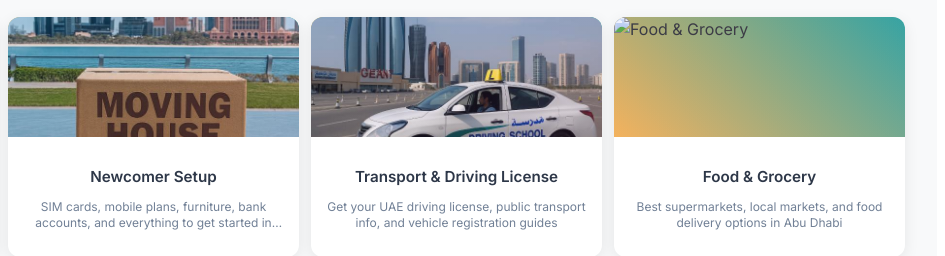
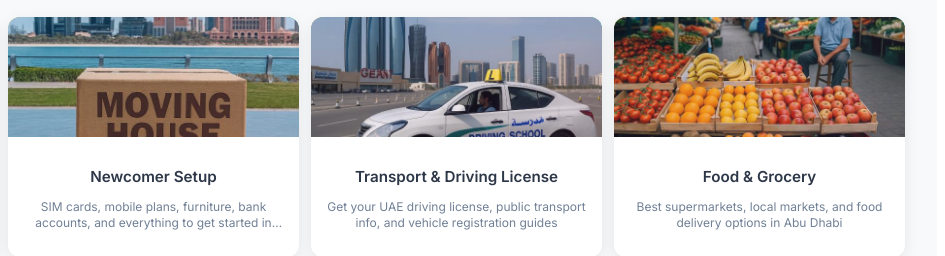
Before and after one commit to tayseermbabiker/New-in-Abu-Dabi, a plain HTML site: page index.html in a window 1280 px wide. Shown: the part 459-715 px from the top of the page, 335-1280 px from the left. Drawn offline with Linux system fonts and the light colour scheme.

Commit message:
Fix grocery image reference - update to grocery.jpg

```diff
--- a/index.html
+++ b/index.html
@@ -626,7 +626,7 @@
 
             <a href="food-groceries.html" class="category-card">
                 <div class="card-image">
-                    <img src="grocery (1).jpg" alt="Food & Grocery" loading="lazy">
+                    <img src="grocery.jpg" alt="Food & Grocery" loading="lazy">
                 </div>
                 <div class="card-content">
                     <h3 class="card-title" data-en="Food & Grocery" data-ar="الطعام والبقالة">Food & Grocery</h3>
```
